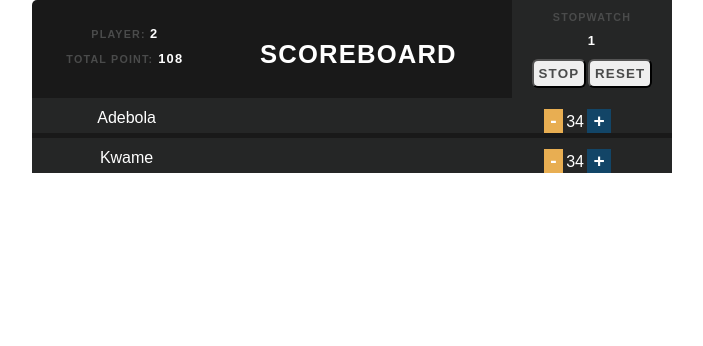
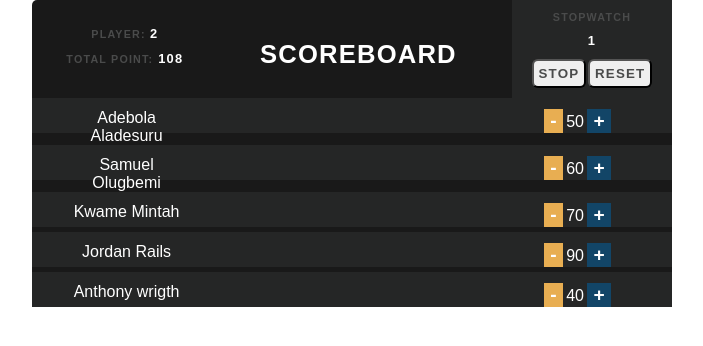
Before and after one commit to aladesuru/reactproject, a React (Create React App) app: page / in a window 1280 px wide. Shown: the top 346 px of the page, without its empty margins (288-991 px from the left). Built offline with nearby package versions, Linux system fonts and the light colour scheme.

Commit message:
break application into components

```diff
--- a/src/App.js
+++ b/src/App.js
@@ -2,17 +2,16 @@ import React, { Component } from 'react';
 import logo from './logo.svg';
 import './App.css';
 
-class App extends Component {
-  render() {
 
-    return (
-       <div className="App">
+
+var Header = (props) => {
+    return(
     <div className="header">
         <div className="totalpoint">
             <p>PLAYER: <span> 2</span></p>
             <p> TOTAL POINT:<span> 108 </span></p>
         </div>
-        	<h1>SCOREBOARD</h1>
+        <h1>{props.title}</h1>
         <div className="stopwatch">
             <p>STOPWATCH</p>
             <p><span>1</span></p>
@@ -20,40 +19,60 @@ class App extends Component {
             <button className="reset-btn">RESET</button>
         </div>
     </div>
-        <div className="player-container">
+    );
+};
+
+var Counter = (props) => {
+    return(
+        <div className="player_score">
+            <button>-</button><span>{props.score}</span><button>+</button>
+        </div>
+    );
+};
+
+var Player = (props) => {
+    return(
          <div className="player">
-        		<div className="player_name">Adebola</div>
+                <div className="player_name">{props.name}</div>
                 <div className="player_score">
-        			<button>-</button><span>34</span><button>+</button>
-        		</div>
-        	</div>
-        </div>
-
-        <div className="player-container">
-        	<div className="player">
-        		<div className="player_name">Kwame</div>
-        		<div className="player_score">
-        			<button>-</button><span>34</span><button>+</button>
-        		</div>
-        	</div>
+                     <Counter score = {props.score} />
                 </div>
 
         </div>
     );
-  }
+};
+
+var Application = (props) => {
+    return (
+       <div className="App">
+       <Header  title = {props.title} />
+        {
+            props.players.map((player) => {
+           return(
+                    <div className="player-container">
+                        <Player name = {player.name} score = {player.score} />
+                    </div>
+                );
+            })
         }
 
+      </div>
+    );
+};
 
-// var user = {
-//   firstName: "Adebola",
-//   lastName: "ALADESURU"
-// };
 
-// function formatName(user)
-// {
-//   return (user.firstName + " " + user.lastName)
+Application.defaultProps = {
+    title: "SCOREBOARD",
+};
+
+
+
+
+
+// class App extends Component {
+//   render() {
+
+//   }
 // }
 
-// const App = <h1> Hello , {formatName(user)}</h1> ;
-
-export default App;
+export default Application;
--- a/src/index.js
+++ b/src/index.js
@@ -4,5 +4,28 @@ import './index.css';
 import App from './App';
 import registerServiceWorker from './registerServiceWorker';
 
-ReactDOM.render(<App />, document.getElementById('root'));
+var PLAYERS = [
+        {
+            name: "Adebola Aladesuru" ,
+            score: 50,
+        },
+        {
+            name: "Samuel Olugbemi" ,
+            score: 60,
+        },
+        {
+            name: "Kwame Mintah" ,
+            score: 70,
+        },
+        {
+            name: "Jordan Rails" ,
+            score: 90,
+        },
+        {
+            name: "Anthony wrigth" ,
+            score: 40,
+        }
+];
+
+ReactDOM.render(<App players = {PLAYERS} />, document.getElementById('root'));
 registerServiceWorker();
```
Lines whose indentation alone changed are shown as unchanged.
